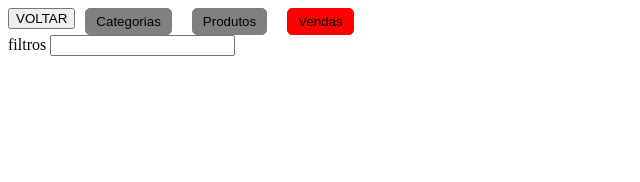
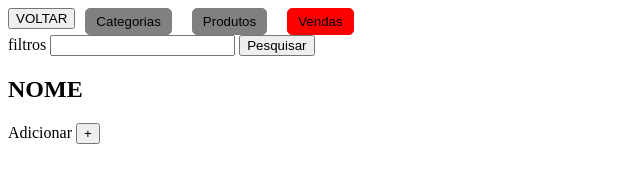
Before and after one commit to MaykonRO/MaykonRO.github.io, a plain HTML site: page view/vender.html in a window 1280 px wide. Shown: the whole page, without its empty margins (0-640 px from the left). Drawn offline with Linux system fonts and the light colour scheme.

Commit message:
cria o card e o botao

```diff
--- a/view/vender.html
+++ b/view/vender.html
@@ -23,11 +23,28 @@
             <button type="button" class="bt-vendas">Vendas</button>
         </div>
 
+
     </div> <!-- fim dos botoes-topo -->
     <div>
         <label for="">filtros</label>
         <input type="search" name="" id="">
+        <input type="submit" value="Pesquisar">
+    </div>
+    <div>
+        <div class="card-p">
+            <div class="quad">
+            </div>
+            <div class="adicionar">
+                <div>
+                    <h2>NOME</h2>
 
+                </div>
+                <div class="adicionar-btn">
+                    <label for="">Adicionar</label>
+                    <input type="button" value="+">
+                </div>
+            </div>
+        </div>
     </div>
 </body>
 </html>
```
